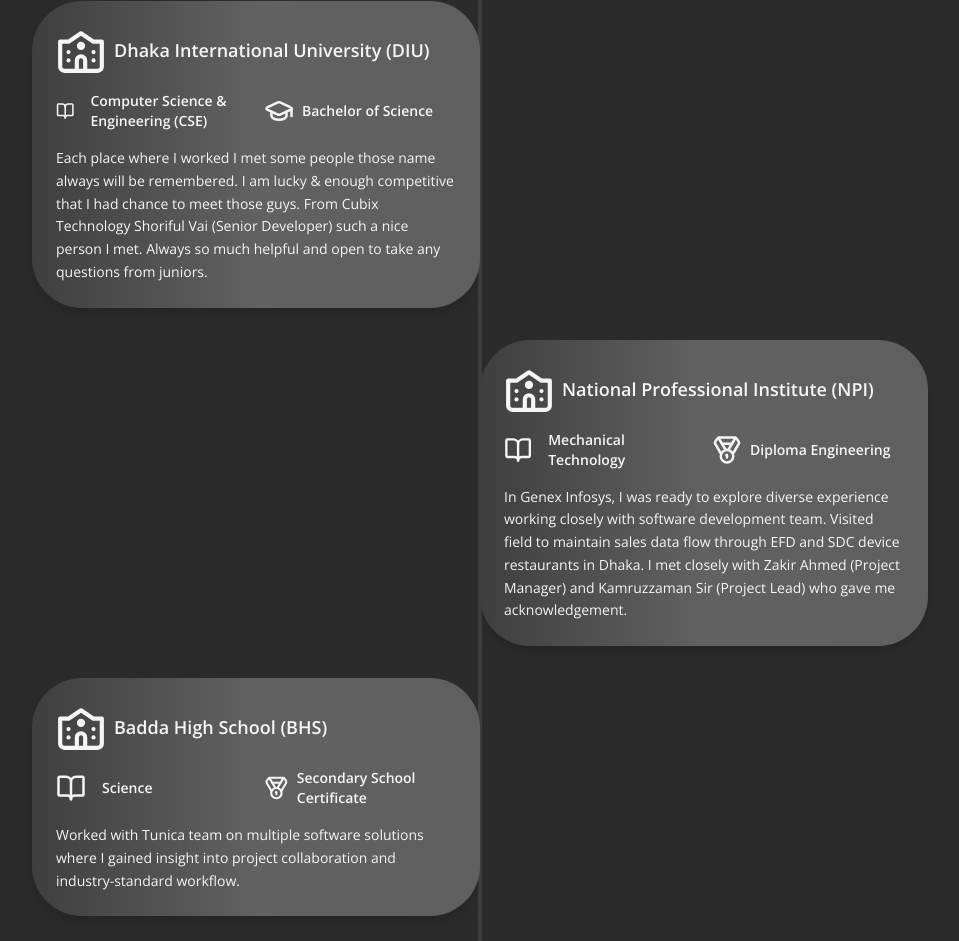
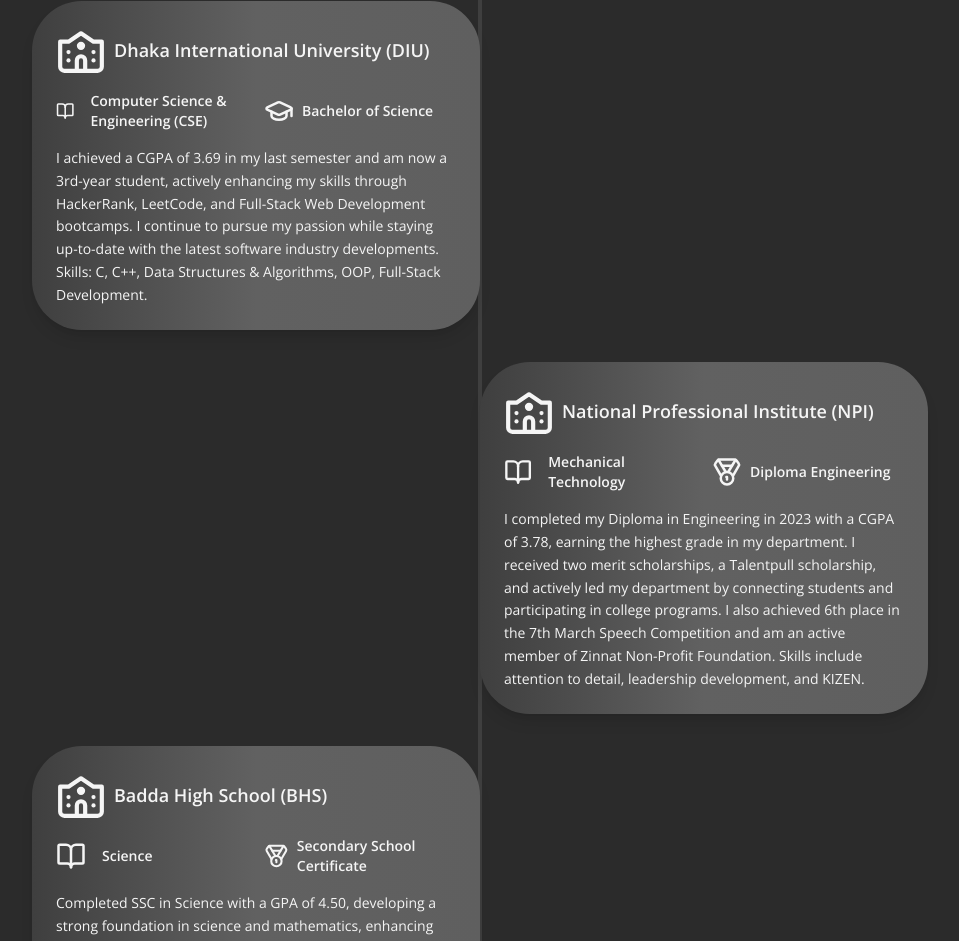
Before and after one commit to Pervej0/portfolio-front, a Next.js app: page /about in a window 1280 px wide. Shown: the part 515-1456 px from the top of the page, without its empty margins (160-1119 px from the left). Built offline with nearby package versions, Linux system fonts and the light colour scheme.

Commit message:
expriences/aboutMe data updated

```diff
--- a/src/app/about/page.tsx
+++ b/src/app/about/page.tsx
@@ -16,30 +16,21 @@
       degree: "Bachelor of Science",
       course: "Computer Science & Engineering (CSE)",
       institute: "Dhaka International University (DIU)",
-      desc: `Each place where I worked I met some people those name always will
-      be remembered. I am lucky & enough competitive that I had chance to
-      meet those guys. From Cubix Technology Shoriful Vai (Senior
-      Developer) such a nice person I met. Always so much helpful and open
-      to take any questions from juniors.`,
+      desc: `I achieved a CGPA of 3.69 in my last semester and am now a 3rd-year student, actively enhancing my skills through HackerRank, LeetCode, and Full-Stack Web Development bootcamps. I continue to pursue my passion while staying up-to-date with the latest software industry developments. Skills: C, C++, Data Structures & Algorithms, OOP, Full-Stack Development.`,
     },
     {
       id: 1,
       degree: "Diploma Engineering",
       course: "Mechanical Technology",
       institute: "National Professional Institute (NPI)",
-      desc: `In Genex Infosys, I was ready to explore diverse experience working
-      closely with software development team. Visited field to maintain
-      sales data flow through EFD and SDC device restaurants in Dhaka. I met
-      closely with Zakir Ahmed (Project Manager) and Kamruzzaman Sir
-      (Project Lead) who gave me acknowledgement.`,
+      desc: `I completed my Diploma in Engineering in 2023 with a CGPA of 3.78, earning the highest grade in my department. I received two merit scholarships, a Talentpull scholarship, and actively led my department by connecting students and participating in college programs. I also achieved 6th place in the 7th March Speech Competition and am an active member of Zinnat Non-Profit Foundation. Skills include attention to detail, leadership development, and KIZEN.`,
     },
     {
       id: 2,
       degree: "Secondary School Certificate",
       course: "Science",
       institute: "Badda High School (BHS)",
-      desc: `Worked with Tunica team on multiple software solutions where I gained
-      insight into project collaboration and industry-standard workflow.`,
+      desc: `Completed SSC in Science with a GPA of 4.50, developing a strong foundation in science and mathematics, enhancing analytical and problem-solving skills, and actively participating in academic and extracurricular activities.`,
     },
   ];
 
@@ -97,7 +88,7 @@
     <>
       <PageTitle
         pageName="My Story"
-        imgSrc="https://images.unsplash.com/photo-1497091071254-cc9b2ba7c48a"
+        imgSrc="https://i.ibb.co.com/3YBWCdT4/my-story.jpg"
       />
       <section className="relative my-16 py-16 overflow-hidden">
         {/* Central Vertical Line */}
--- a/src/app/experience/page.tsx
+++ b/src/app/experience/page.tsx
@@ -15,35 +15,49 @@
       id: 0,
       company: "Cubix Technology",
       icon: CubixTechnologyIcon,
-      desc: `Each place where I worked I met some people those name always will
-      be remembered. I am lucky & enough competitive that I had chance to
-      meet those guys. From Cubix Technology Shoriful Vai (Senior
-      Developer) such a nice person I met. Always so much helpful and open
-      to take any questions from juniors.`,
+      year: "2025",
+      lists: [
+        "Enhanced CubixSMB ERP web apps",
+        "Fixed UI bugs, built responsive layouts",
+        "Integrated APIs, built custom admin panels",
+      ],
+      desc: `Worked in a software development team, collaborating with senior developers and receiving feedback that helped me improve my strategies. Among them, Shoriful Vai (Senior Developer) was an exceptional mentor—always helpful and open to questions from juniors.`,
     },
     {
       id: 1,
       company: "Genex Infosys Limited",
       icon: GenexIcon,
-      desc: `In Genex Infosys, I was ready to explore diverse experience working
-      closely with software development team. Visited field to maintain
-      sales data flow through EFD and SDC device restaurants in Dhaka. I met
-      closely with Zakir Ahmed (Project Manager) and Kamruzzaman Sir
-      (Project Lead) who gave me acknowledgement.`,
+      year: "2024",
+      lists: [
+        "Managed NBR VAT project with EFDMs & SDC devices",
+        "Handled SQLite database for device apps",
+        "Built Excel converter tool to streamline NBR data",
+      ],
+      desc: `At Genex Infosys, worked with the software team and managed sales data via EFD/SDC devices in Dhaka. Gained valuable guidance from Project Manager Zakir Ahmed and Project Lead Kamruzzaman Sir.`,
     },
     {
       id: 2,
       company: "TunicaLabs Media Pvt Ltd",
       icon: TunicaIcon,
-      desc: `Worked with Tunica team on multiple software solutions where I gained
-      insight into project collaboration and industry-standard workflow.`,
+      year: "2022",
+      lists: [
+        "Contributed to James Hardie project with Next.js",
+        "Built components, integrated APIs, fixed bugs",
+        "Managed tasks efficiently using Jira",
+      ],
+      desc: `Worked with multicultural development team that enhance my communication skills in diverse language. There I practiced industry-standard workflow and gain real world experience.`,
     },
     {
       id: 3,
       company: "British Council Bangladesh",
       icon: BritishCouncilIcon,
-      desc: `Worked with Tunica team on multiple software solutions where I gained
-      insight into project collaboration and industry-standard workflow.`,
+      year: "Running",
+      lists: [
+        "Working with a UK-based organization offering flexible freelance jobs",
+        "Conducted exams for Cambridge, Pearson Edexcel, Oxford AQA, and IELTS",
+        "Followed the British Council Code of Conduct strictly",
+      ],
+      desc: `Invigilating exams and taking appropriate actions have strengthened my analytical and observational abilities. Moreover, this experience has enhancing my attention to detail, decision-making skills, and ability to manage responsibilities under pressure.`,
     },
   ];
 
@@ -89,7 +103,7 @@
                 className="bg-gradient-to-r from-[#3f3f3f] via-[#616161] to-[#5f5f5f]
   text-white max-w-md p-6 rounded-[50px] shadow-lg relative"
               >
-                <div className="flex items-center gap-4">
+                <div className="flex items-center justify-between gap-4">
                   <Image
                     src={exp.icon}
                     alt={exp.company}
@@ -97,9 +111,24 @@
                     height={80}
                     className="rounded-full bg-white p-2"
                   />
-                  <h3 className="text-xl font-semibold">{exp.company}</h3>
+                  <h3 className="text-lg font-semibold">{exp.company}</h3>
+                  <h5
+                    className={`px-2 inline-block text-xs font-bold rounded-xl ${
+                      exp.year == "Running"
+                        ? "bg-green-600 text-white"
+                        : "bg-gray-300 text-black"
+                    }`}
+                  >
+                    {exp.year}
+                  </h5>
                 </div>
-                <p className="mt-4 text-sm leading-relaxed">{exp.desc}</p>
+
+                <ul className="mt-2 list-disc list-inside text-sm space-y-1 text-gray-100">
+                  {exp.lists.map((item, idx) => (
+                    <li key={idx}>{item}</li>
+                  ))}
+                </ul>
+                <p className="mt-1 text-sm leading-relaxed">{exp.desc}</p>
               </div>
             </div>
           ))}
--- a/src/shared/ui/PageTitle.tsx
+++ b/src/shared/ui/PageTitle.tsx
@@ -2,7 +2,7 @@
 
 const PageTitle = ({
   pageName,
-  imgSrc = "https://images.unsplash.com/photo-1592938545461-68c9cba71b7f",
+  imgSrc = "https://i.ibb.co.com/1tHn1Mz3/professional.jpg",
 }: {
   pageName: string;
   imgSrc?: string;
--- a/src/styles/globals.css
+++ b/src/styles/globals.css
@@ -41,7 +41,7 @@
 
     --ring: 215 82% 44%;
 
-    --font-openSans: "Open Sans", serif;
+    /* --font-openSans: "Open Sans", serif; */
   }
 }
 
```
